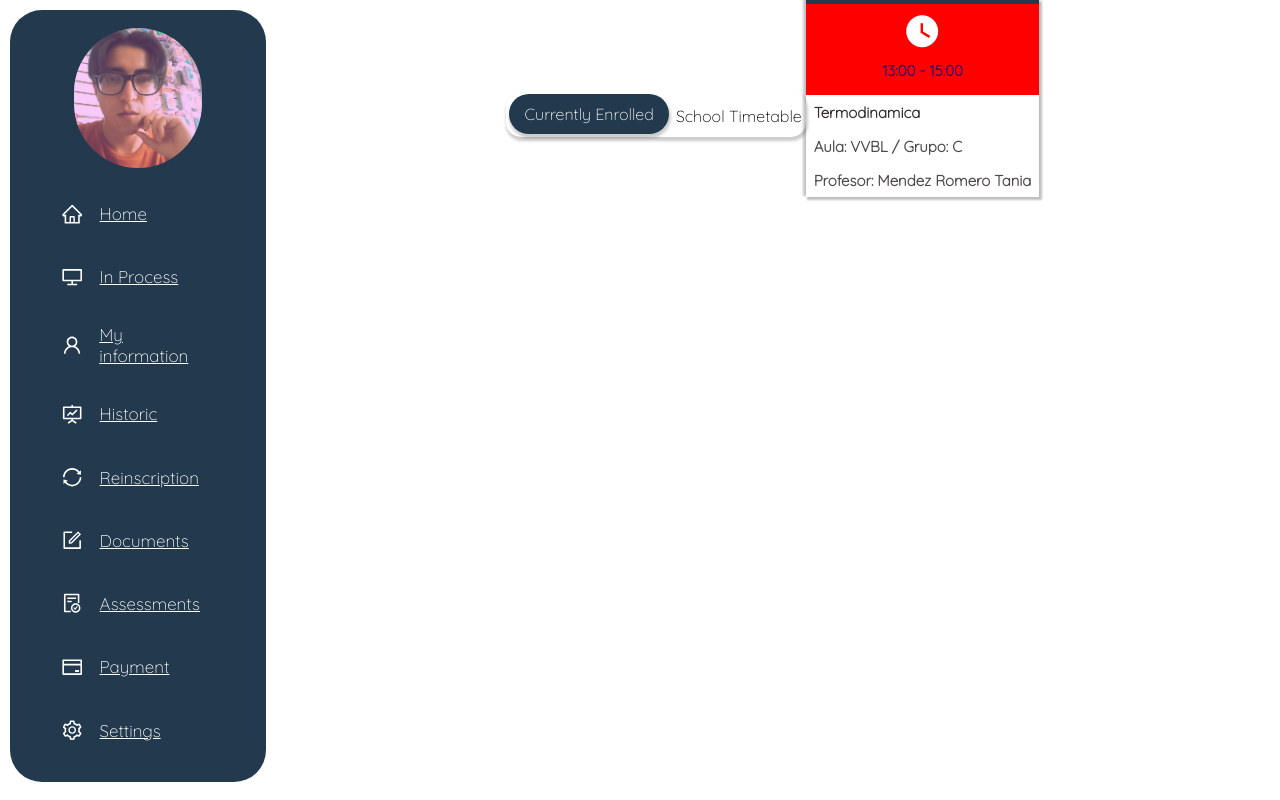
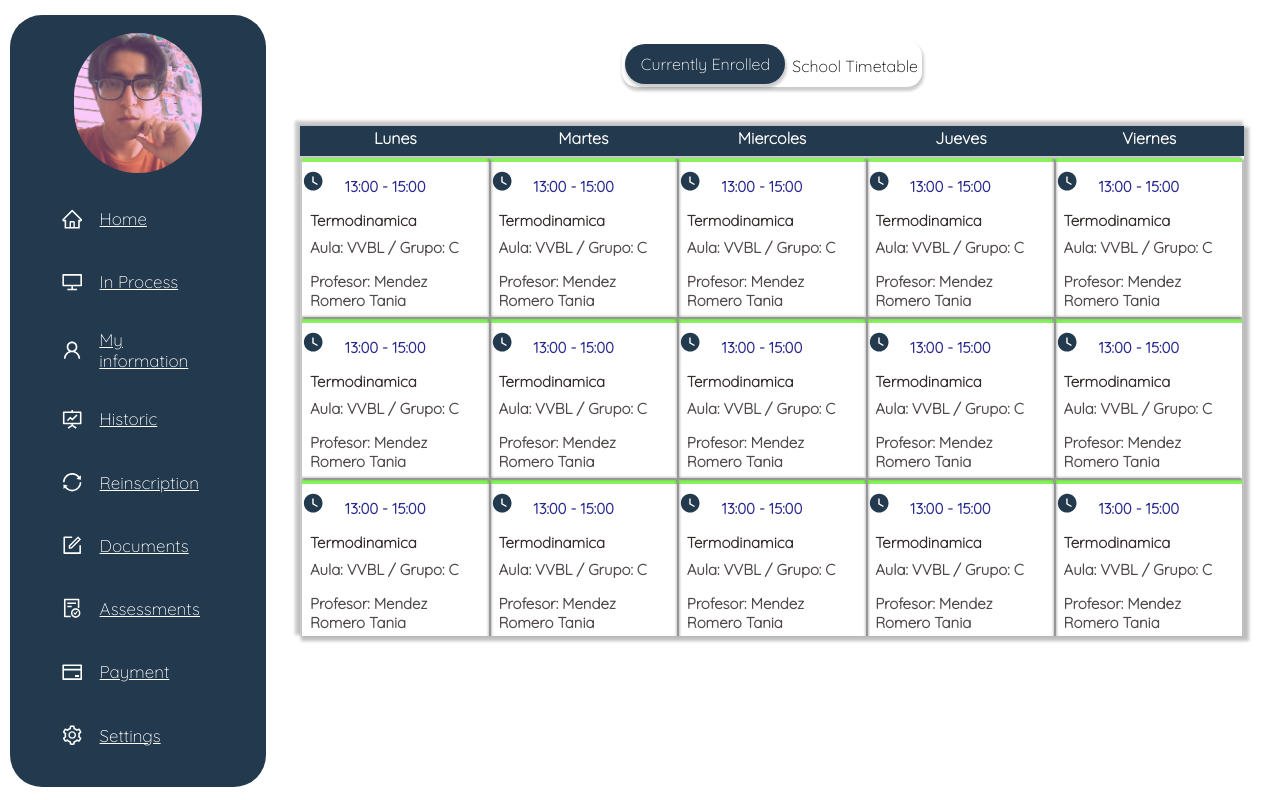
Before and after one commit to DanielSerenoPD/School-Management, a React (Create React App) app: page /InProcess in a window 1280 px wide. Built offline with nearby package versions, Linux system fonts and the light colour scheme.

Commit message:
Feature: implementing the Table Component
*Dynamic table created with styled components

```diff
--- a/src/components/InProcess/Card/Elements.jsx
+++ b/src/components/InProcess/Card/Elements.jsx
@@ -6,15 +6,18 @@ export const ContainerCard = styled.div`
     -2px -2px 2px 1px rgba(0, 0, 0, 0.22);
   cursor: pointer;
   border-top: solid 4px;
-  border-color: ${THEME};
+  border-color: #50eb12ac;
 `
 export const HeaderCard = styled.div`
+  display: flex;
+  width: 70%;
+  justify-content: space-between;
+  align-content: center;
   font-size: 15px;
-  background-color: red;
-  padding: .5em 1em;
+  padding: .5em 0;
   svg {
-    font-size: 2.4rem;
-
+    font-size: 1.4rem;
+    fill: #23394d;
   }
 `
 export const BodyCard = styled.div`
@@ -25,12 +28,14 @@ export const BodyCard = styled.div`
 export const Text = styled.h3`
   font-size: 15px;
   color: #110707da;
-  margin: .5em .5em;
+  margin-left: .5em;
 `
 export const FadedText = styled(Text)`
   font-size: 15px;
   color: #110707ba;
+  margin: .5em .5em;
 `
 export const BlueText = styled(Text)`
   color: #0b0b7edf;
+  margin: .5em .5em;
 `
--- a/src/components/InProcess/Elements.jsx
+++ b/src/components/InProcess/Elements.jsx
@@ -1,5 +1,6 @@
 import styled from 'styled-components';
 export const ContainerSwitch = styled.div`
     width: 300px;
-    margin-top:9%;
+    margin-top:4%;
+    margin-bottom: 3%;
 `;
--- /dev/null
+++ b/src/components/InProcess/Table/Elements.jsx
@@ -0,0 +1,49 @@
+import styled from 'styled-components';
+import {THEME} from '../../utils/Colors.jsx'
+export const StyledTable = styled.table`
+  display: block;
+  width: 93%;
+  box-shadow: 3px 3px 3px 2px rgba(0, 0, 0, 0.25),
+    -3px -3px 3px 2px rgba(0, 0, 0, 0.22);
+`;
+
+export const THead = styled.thead`
+ display: block;
+ background-color: ${THEME};
+ height: 30px;
+`;
+
+export const TFoot = styled.tfoot`
+  // custom css goes here
+`;
+
+export const TBody = styled.tbody`
+    display: block;
+    height: 30rem;
+    overflow: hidden;
+    overflow-y: scroll;
+    scroll-behavior: smooth;
+    cursor: pointer;
+    &::-webkit-scrollbar {
+    width: 10px;
+    }
+
+    &::-webkit-scrollbar-thumb {
+    background: ${THEME};
+    border-radius: 0.25rem;
+    border: 1px solid rgba(12, 2, 12, 0.6);
+    }
+`;
+
+export const TR = styled.tr`
+  // custom css goes here
+`;
+
+export const TH = styled.th`
+background-color: ${THEME};
+width: 195px;
+`;
+
+export const TD = styled.td`
+  // custom css goes here
+`;
--- /dev/null
+++ b/src/components/InProcess/Table/index.jsx
@@ -0,0 +1,33 @@
+import React from 'react';
+import {StyledTable, THead, TBody, TFoot, TH, TR, TD } from './Elements.jsx';
+import Card from '../Card';
+export default function Table(){
+    const header = ["Lunes","Martes","Miercoles","Jueves","Viernes"]
+    const body = [[1,2,4,5,7],[1,2,4,6,8],[1,2,4,6,8],[1,2,4,6,8]];
+    return(
+<StyledTable>
+    <THead>
+        <TR>
+            {
+                header.map((day,index)=>
+                    <TH key = {index}>{day}</TH>
+                    )
+            }
+        </TR>
+    </THead>
+    <TBody>
+        {
+          body&&body.map((card, index)=>
+          <TR>
+              {
+                  card.map((card, index)=>
+                  <TD><Card/></TD>
+                  )
+              }
+          </TR>
+          )
+        }
+    </TBody>
+</StyledTable>
+    );
+}
--- a/src/components/InProcess/index.jsx
+++ b/src/components/InProcess/index.jsx
@@ -2,15 +2,16 @@ import React from 'react';
 import {Container} from '../utils/Elements.jsx';
 import {ContainerSwitch} from './Elements.jsx';
 import ToogleSwitch from './ToogleSwitch';
+import Table from './Table';
 import Card from './Card';
 
 export default function InProcess(){
     return(
-       <Container>
+       <Container direction={["column", "center", "center"]}>
         <ContainerSwitch>
         <ToogleSwitch options={["Currently Enrolled","School Timetable"]}/>
         </ContainerSwitch>
-        <Card/>
+        <Table/>
        </Container>
     );
 }
--- a/src/components/SideBar/elements.jsx
+++ b/src/components/SideBar/elements.jsx
@@ -5,7 +5,7 @@ export const Container = styled.div`
   flex-direction: column;
   align-content: center;
   position: fixed;
-  top:10px;
+  top:15px;
   left: 10px;
   width: 20%;
   height: 96.5%;
--- a/src/components/utils/Elements.jsx
+++ b/src/components/utils/Elements.jsx
@@ -1,7 +1,9 @@
 import styled from 'styled-components'
 export const Container = styled.div`
   display: flex;
-  justify-content: center;
+  flex-direction: ${({direction})=>direction[0]};
+  justify-content: ${({direction})=>direction[1]};
+  align-items: ${({direction})=>direction[2]};
   margin-left: 20.7%;
   width: 79.3%;
   height: 100%;
--- a/src/reducer/index.js
+++ b/src/reducer/index.js
@@ -1,3 +1,15 @@
-export default function Reducer(){
+
+const initialState = [];
+
+export default function Reducer(state = initialState, {type, payload}){
+
+    switch (type) {
+        case 'GET_TIME_TABLE':
+
+            break;
+
+        default:
+            break;
+    }
 
 }
```
